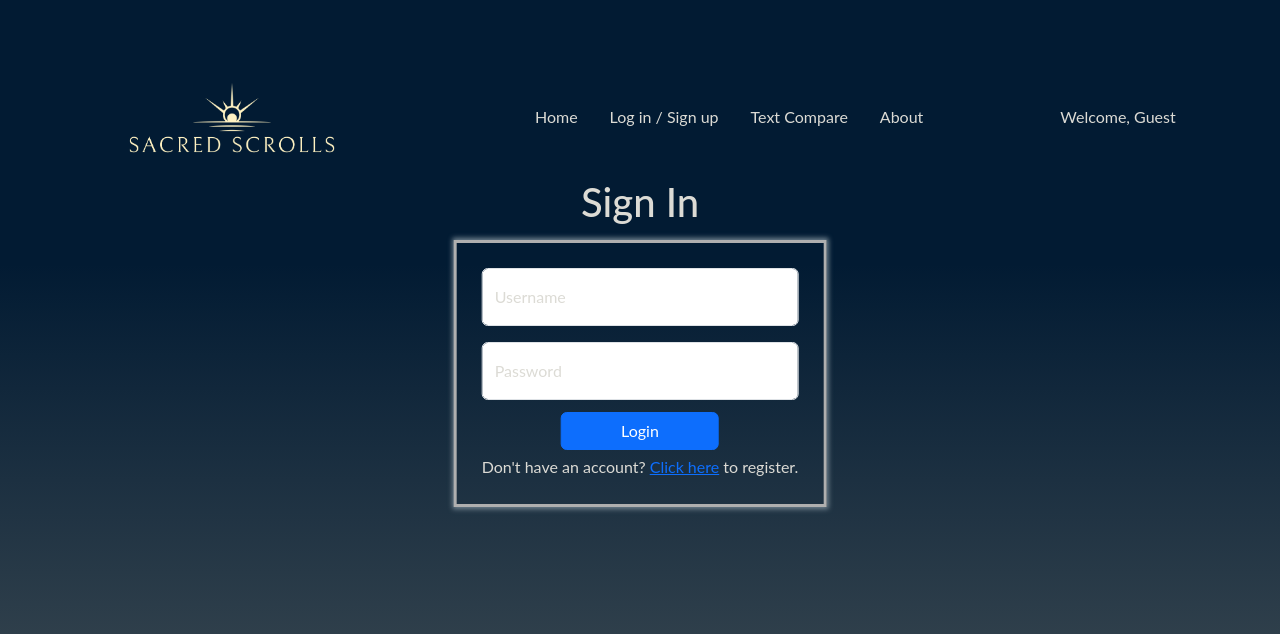
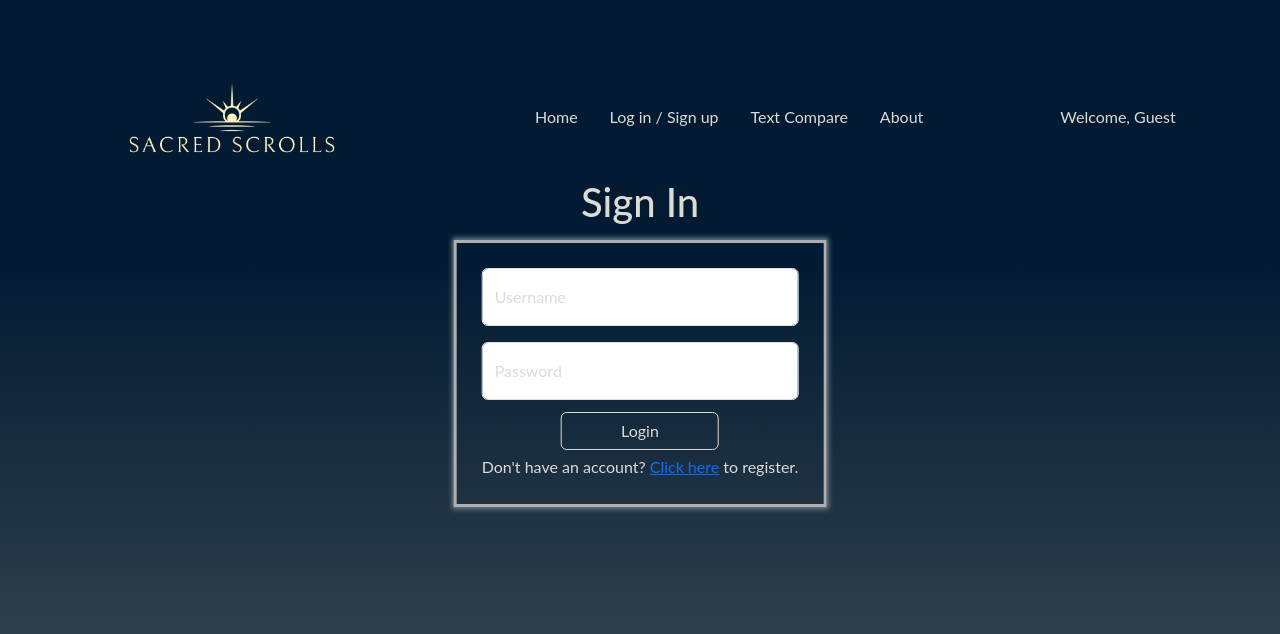
Before and after one commit to andrew-hagstrom/Sacred_Scrolls_Project, a React (Vite) app in the folder frontend/: page /login in a window 1280 px wide. Shown: the top 634 px of the page. Built offline with nearby package versions, Linux system fonts and the light colour scheme; no server answers.

Commit message:
form button styling - color, backgroundColor, variant changed

```diff
--- a/frontend/src/App.css
+++ b/frontend/src/App.css
@@ -118,6 +118,10 @@ body{
   position: relative;
   left:25%;
   width: 50%;
+  background-color: transparent;
+  color: #dcdbd5;
+  /* color:#fff2c2; */
+  border: 1px solid #dcdbd5
 }
 
 .favorites-page-headers {
--- a/frontend/src/pages/LoginPage.jsx
+++ b/frontend/src/pages/LoginPage.jsx
@@ -54,7 +54,7 @@ function LoginPage() {
             <FloatingLabel controlId="floatingPassword" label="Password">
                 <Form.Control type="password" placeholder="Password" onChange={(e)=>setPassword(e.target.value)}/>
             </FloatingLabel>
-            <Button className='form-buttons' as="input" type="submit" value="Login"/>{' '}
+            <Button className='form-buttons' variant='none' as="input" type="submit" value="Login"/>{' '}
         </Form>
         <div style={{color:'#FF000D', fontSize:'20px', alignSelf:'center', margin:'0px'}}>
       {wrongCredential ?
--- a/frontend/src/pages/RegisterPage.jsx
+++ b/frontend/src/pages/RegisterPage.jsx
@@ -65,7 +65,7 @@ function RegisterPage() {
             <FloatingLabel controlId="floatingPassword" label="Password">
                 <Form.Control type="password" placeholder="Password" onChange={(e)=>setPassword(e.target.value)}/>
             </FloatingLabel>
-            <Button className='form-buttons' as="input" type="submit" value="Create Account"/>{' '}
+            <Button className='form-buttons' as="input" variant='none' type="submit" value="Create Account"/>{' '}
         </Form>
         <div style={{color:'#FF000D', fontSize:'20px', alignSelf:'center', margin:'0px'}}>
         {wrongCredential ?
```
